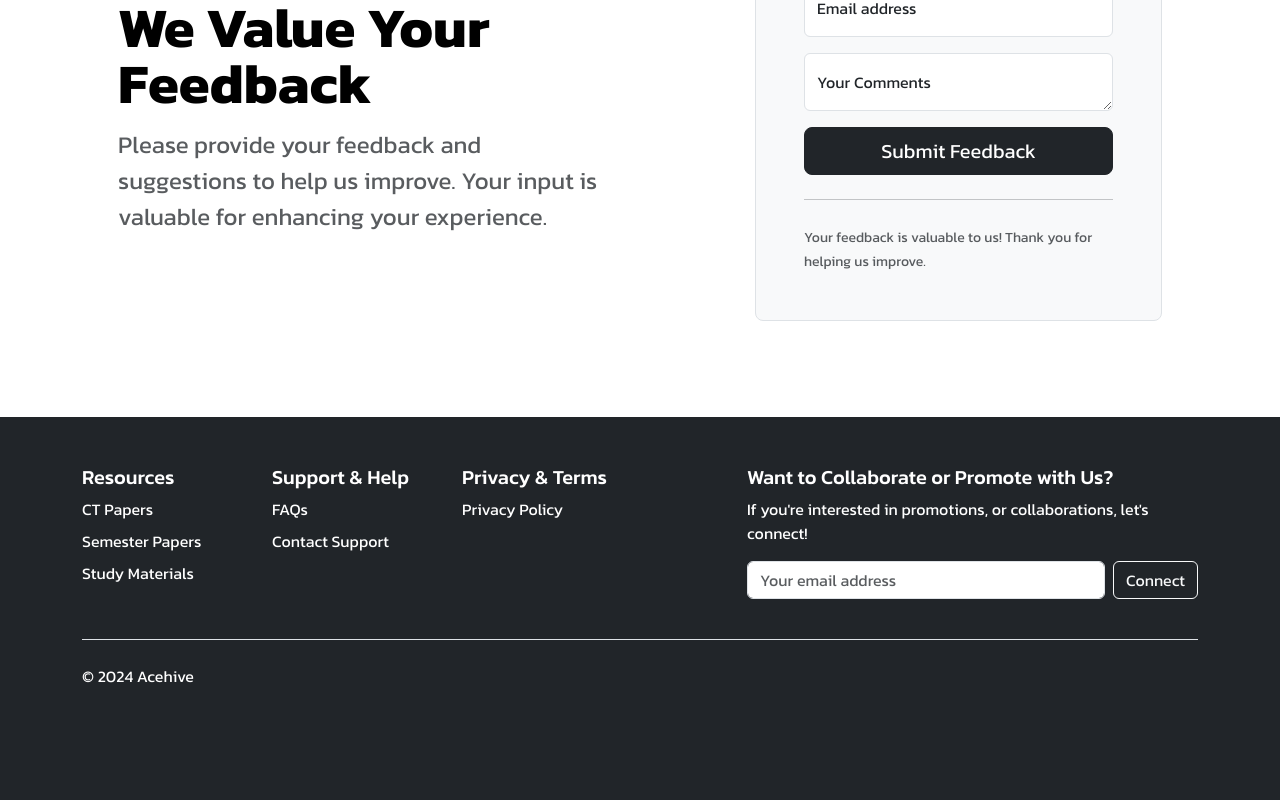
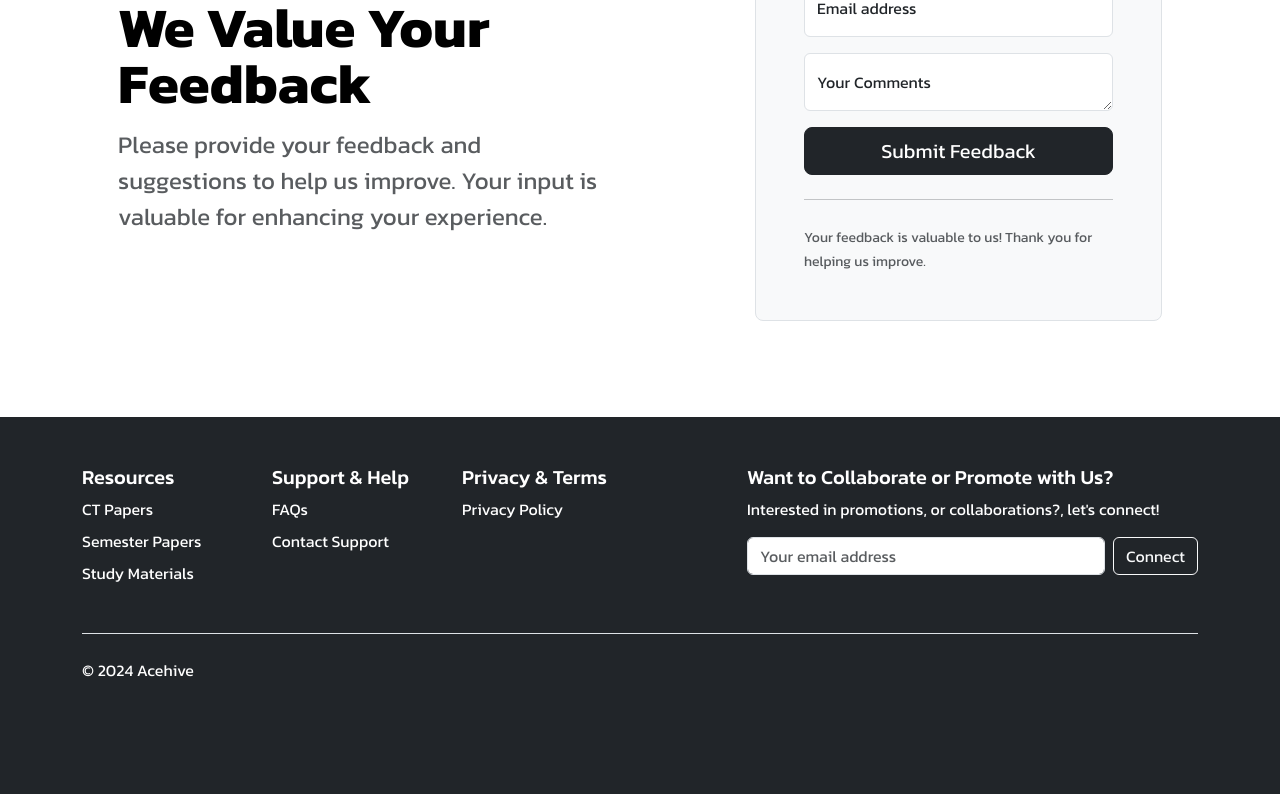
Before and after one commit to kavinmahendran09/acehive, a React (Vite) app: page / in a window 1280 px wide. Shown: the part 2541-3341 px from the top of the page. Built offline with nearby package versions, Linux system fonts and the light colour scheme.

Commit message:
fix : update text in footer

```diff
--- a/src/assets/Footer.tsx
+++ b/src/assets/Footer.tsx
@@ -133,7 +133,7 @@ const Footer: React.FC = () => {
               }}
             >
               <h5>Want to Collaborate or Promote with Us?</h5>
-              <p>If you're interested in promotions, or collaborations, let's connect!</p>
+              <p>Interested in promotions, or collaborations?, let's connect!</p>
               <div className="d-flex flex-column flex-sm-row w-100 gap-2">
                 <label htmlFor="newsletter1" className="visually-hidden">Email address</label>
                 <input
```
